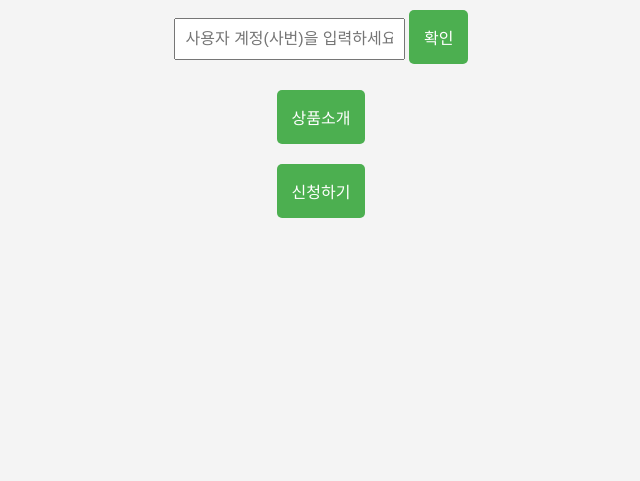
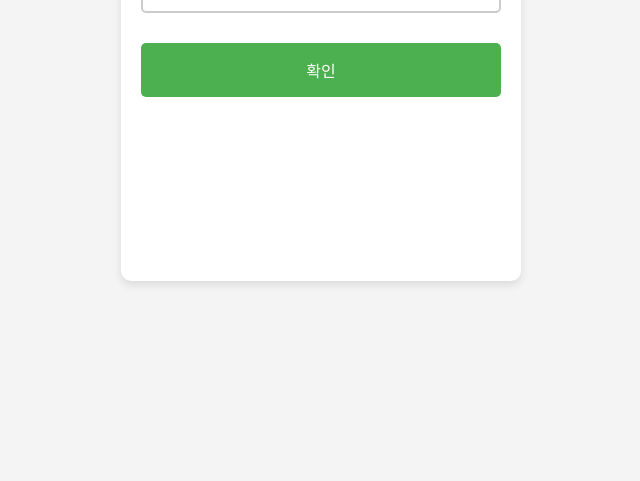
Before and after one commit to j-been2/pnstest, a plain HTML site: page index.html in a window 1280 px wide. Shown: the part 319-800 px from the top of the page, without its empty margins (319-959 px from the left). Drawn offline with Linux system fonts and the light colour scheme.

Commit message:
index수정2

```diff
--- a/static/script.js
+++ b/static/script.js
@@ -1,13 +1,26 @@
-// 관리되는 목록 (manage.json 파일에서 불러올 예정)
-const allowedUsers = ["admin", "user1", "user2"]; // 예시 목록, 실제로는 manage.json에서 불러오기
+// manage.json 파일에서 목록을 불러오기
+let allowedUsers = [];
+
+// 페이지가 로드될 때 manage.json 파일을 비동기적으로 불러오기
+fetch('manage.json')
+    .then(response => response.json())
+    .then(data => {
+        allowedUsers = data.allowedUsers;  // manage.json에서 allowedUsers 값을 불러옴
+    })
+    .catch(error => {
+        console.error('관리자 목록을 불러오는 중 오류 발생:', error);
+    });
 
 // 사용자 입력에 따른 권한 확인
 document.getElementById('checkAccessBtn').addEventListener('click', function () {
     const userInput = document.getElementById('userInput').value;
 
+    // 사용자 입력이 목록에 있는지 확인
     if (allowedUsers.includes(userInput)) {
         alert("권한이 확인되었습니다.");
         document.getElementById('buttonContainer').style.display = 'block'; // 버튼 표시
+        document.getElementById('checkAccessBtn').style.display = 'none';
+        document.getElementById('userInput').disabled = true;
     } else {
         alert("권한이 없습니다.");
         document.getElementById('buttonContainer').style.display = 'none'; // 버튼 숨기기
--- a/static/style.css
+++ b/static/style.css
@@ -17,6 +17,14 @@ body {
 
 .container {
     text-align: center;
+    width: 100%;
+    height: 100%;
+    max-height: 400px;
+    max-width: 400px;
+    padding: 20px;
+    background-color: white;
+    box-shadow: 0 4px 8px rgba(0, 0, 0, 0.1);
+    border-radius: 10px;
 }
 
 h1 {
@@ -24,14 +32,47 @@ h1 {
     margin-bottom: 20px;
 }
 
-/* 사용자 입력 및 버튼 */
+/* 사용자 입력 스타일 */
 input {
-    padding: 10px;
+    width: 100%;
+    padding: 12px;
     font-size: 1rem;
+    border: 2px solid #ccc;
+    border-radius: 5px;
     margin-bottom: 20px;
+    outline: none;
+    transition: border-color 0.3s ease, box-shadow 0.3s ease;
 }
 
+input:focus {
+    border-color: #4CAF50;
+    box-shadow: 0 0 8px rgba(76, 175, 80, 0.5);
+}
+
+/* disabled 상태일 때 스타일 */
+input:disabled {
+    background-color: #f0f0f0;
+    /* 비활성화된 배경색 */
+    border-color: #ddd;
+    /* 비활성화된 테두리 색 */
+    color: #888;
+    /* 비활성화된 텍스트 색 */
+    cursor: not-allowed;
+    /* 마우스 커서를 'not-allowed'로 변경 */
+}
+
+/* disabled 상태일 때 포커스 스타일 없애기 */
+input:disabled:focus {
+    border-color: #ddd;
+    /* 비활성화된 상태에서는 포커스 색상 유지 */
+    box-shadow: none;
+    /* 포커스 효과 없애기 */
+}
+
+
+/* 버튼 스타일 */
 button {
+    width: 100%;
     padding: 15px;
     font-size: 1rem;
     margin: 10px 0;
@@ -40,15 +81,16 @@ button {
     border-radius: 5px;
     background-color: #4CAF50;
     color: white;
+    transition: background-color 0.3s ease;
 }
 
-/* 버튼 hover 효과 */
 button:hover {
     background-color: #45a049;
 }
 
+/* 버튼 컨테이너 */
 .button-container {
-    display: flex;
+    display: none;
     flex-direction: column;
     align-items: center;
 }
```
